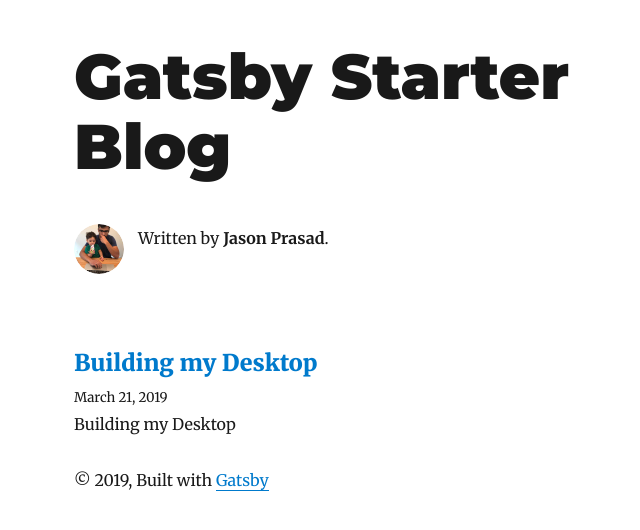
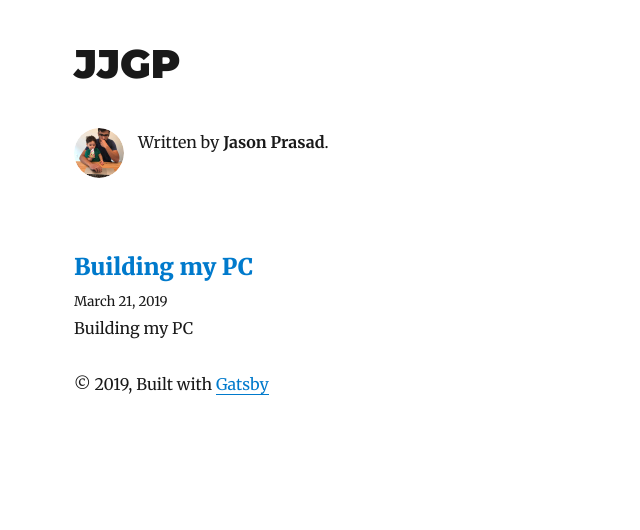
Before and after one commit to jjgp/jjgp.github.io, a Gatsby site: page / in a window 1280 px wide. Shown: the whole page, without its empty margins (251-891 px from the left). Built offline with nearby package versions, Linux system fonts and the light colour scheme; Gatsby itself is replaced by a stand-in of ours; some packages are replaced by stand-ins of ours.

Commit message:
renaming blog post and updating config from starter details

```diff
--- /dev/null
+++ b/content/blog/building-my-pc/index.md
@@ -0,0 +1,7 @@
+---
+title: Building my PC
+date: "2019-03-21T14:40:45Z"
+description: Building my PC
+---
+
+![pc](./pc.png)
--- a/content/blog/desktop/index.md
+++ /dev/null
@@ -1,7 +0,0 @@
----
-title: Building my Desktop
-date: "2019-03-21T14:40:45Z"
-description: Building my Desktop
----
-
-![desktop](./desktop.png)
--- a/gatsby-config.js
+++ b/gatsby-config.js
@@ -1,9 +1,9 @@
 module.exports = {
   siteMetadata: {
-    title: `Gatsby Starter Blog`,
+    title: `JJGP`,
     author: `Jason Prasad`,
-    description: `A starter blog demonstrating what Gatsby can do.`,
-    siteUrl: `https://gatsby-starter-blog-demo.netlify.com/`,
+    description: ``,
+    siteUrl: `https://jjgp.github.io`,
     social: {},
   },
   plugins: [
@@ -55,8 +55,8 @@
     {
       resolve: `gatsby-plugin-manifest`,
       options: {
-        name: `Gatsby Starter Blog`,
-        short_name: `GatsbyJS`,
+        name: `JJGP`,
+        short_name: `JJGP`,
         start_url: `/`,
         background_color: `#ffffff`,
         theme_color: `#663399`,
--- a/src/components/layout.js
+++ b/src/components/layout.js
@@ -13,7 +13,6 @@
       header = (
         <h1
           style={{
-            ...scale(1.5),
             marginBottom: rhythm(1.5),
             marginTop: 0,
           }}
```
Also changed, not shown: 1 other file.
